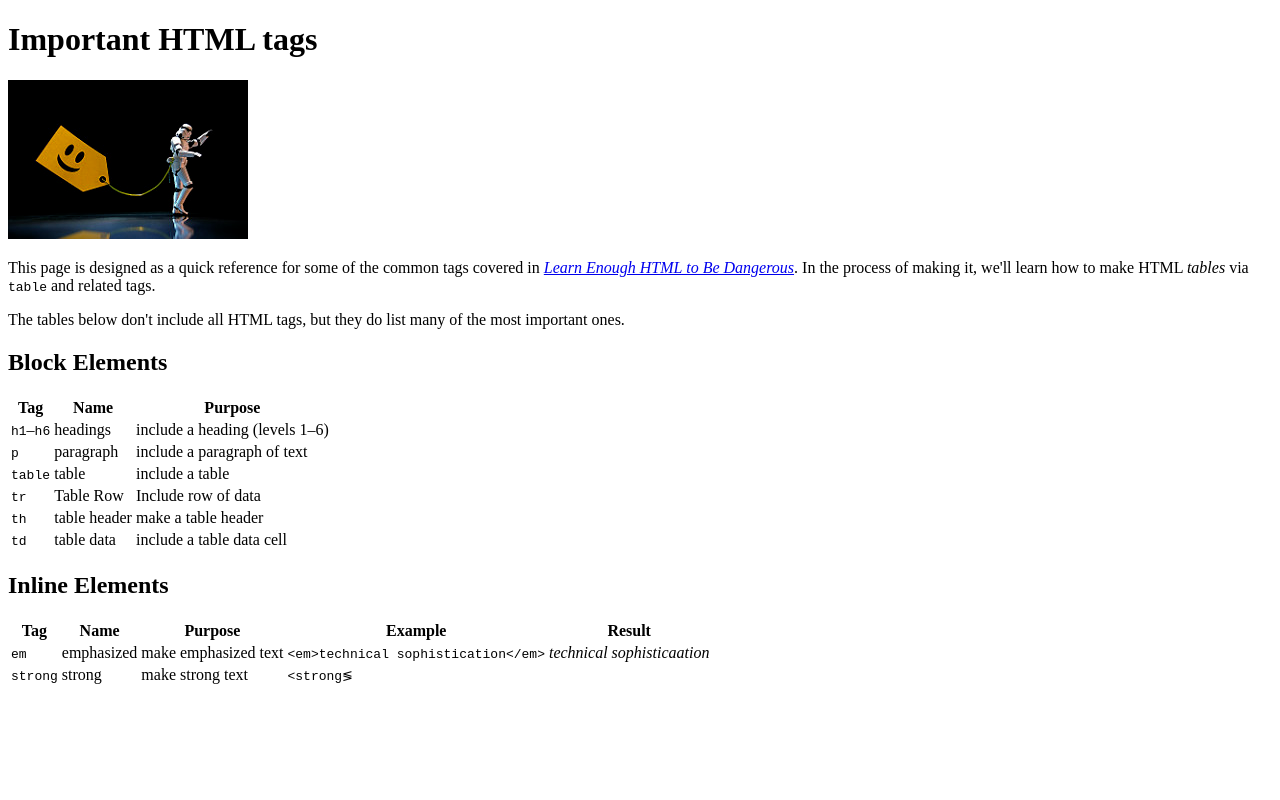
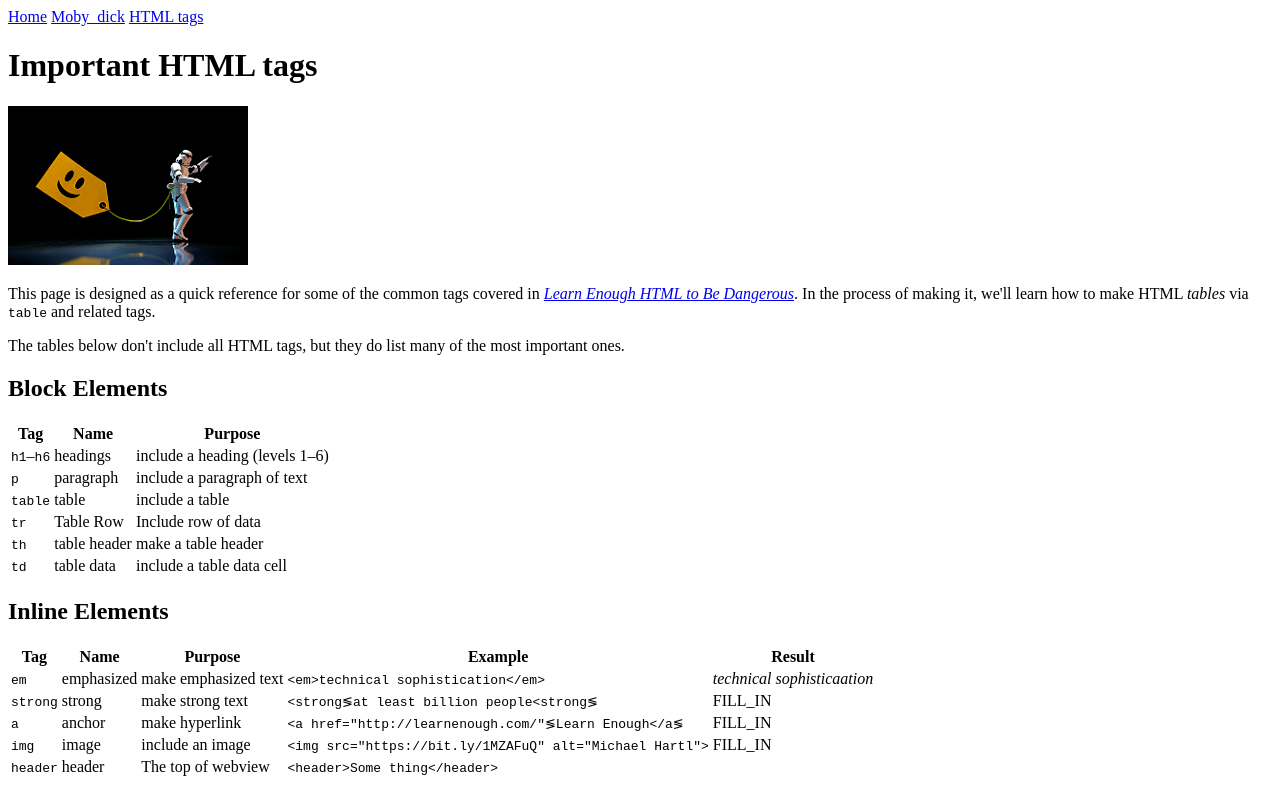
Before and after one commit to oVuongXuanTuyen/sample_website, a plain HTML site: page tags.html in a window 1280 px wide. Drawn offline with Linux system fonts and the light colour scheme.

Commit message:
Add a Moby Dick page and a menu

```diff
--- a/tags.html
+++ b/tags.html
@@ -5,6 +5,11 @@
 	<meta charset="utf-8">
 </head>
 <body>
+	<div>
+		<a href="index.html">Home</a>
+		<a href="moby_dick.html">Moby_dick</a>
+		<a href="tags.html">HTML tags</a>
+	</div>
 
 	<h1>Important HTML tags</h1>
 
@@ -95,7 +100,43 @@
 			<td>strong</td>
 			<td>make strong text</td>
 			<td>
-				<code>&lt;strong&lg;</code>
+				<code>&lt;strong&lg;at least billion people&lt;strong&lg;</code>
+			</td>
+			<td>FILL_IN</td>
+		</tr>
+
+		<tr>
+			<td><code>a</code></td>
+			<td>anchor</td>
+			<td>make hyperlink</td>
+			<td>
+				<code>
+					&lt;a href="http://learnenough.com/"&lg;Learn Enough&lt;/a&lg;
+				</code>
+			</td>
+			<td>FILL_IN</td>
+		</tr>
+
+		<tr>
+			<td><code>img</code></td>
+			<td>image</td>
+			<td>include an image</td>
+			<td>
+				<code>
+					&lt;img src="https://bit.ly/1MZAFuQ" alt="Michael Hartl"&gt;
+				</code>
+			</td>
+			<td>FILL_IN</td>
+		</tr>
+
+		<tr>
+			<td><code>header</code></td>
+			<td>header</td>
+			<td>The top of webview</td>
+			<td>
+				<code>
+					&lt;header&gt;Some thing&lt;/header&gt;
+				</code>
 			</td>
 		</tr>
 	</table>
```
Also changed, not shown: index.html (+6 -0 lines), moby_dick.html (added, +74 -0 lines), images/moby_dick.png (added), images/sperm_whales.jpg (added).
